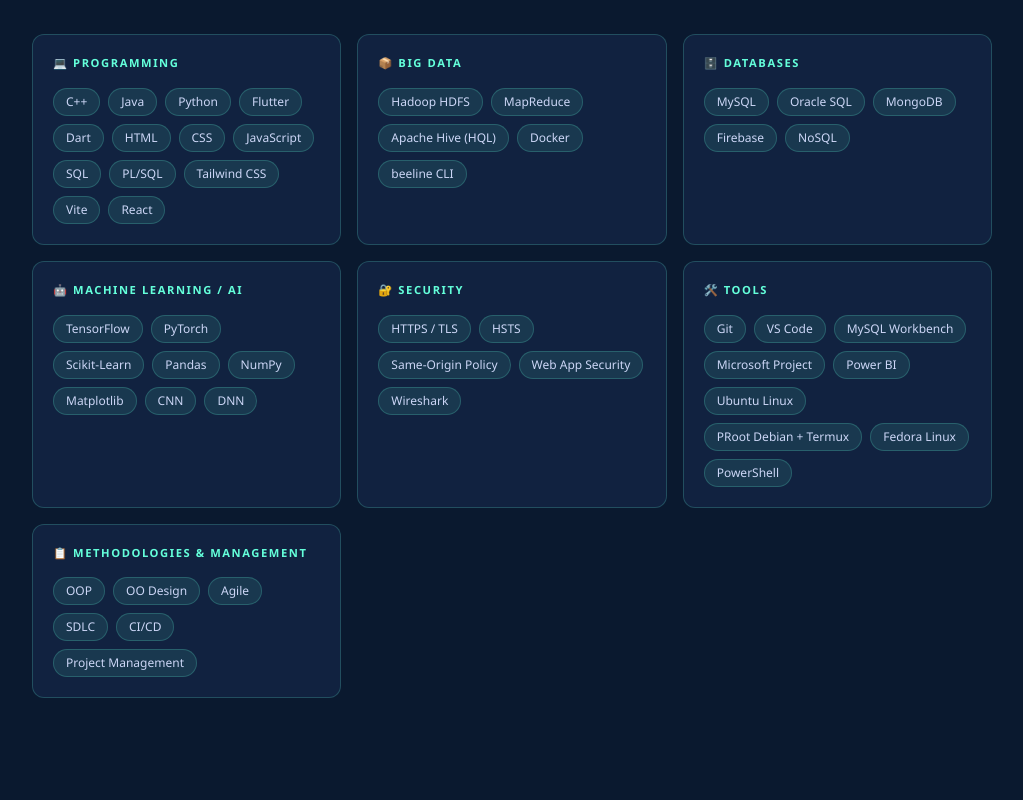
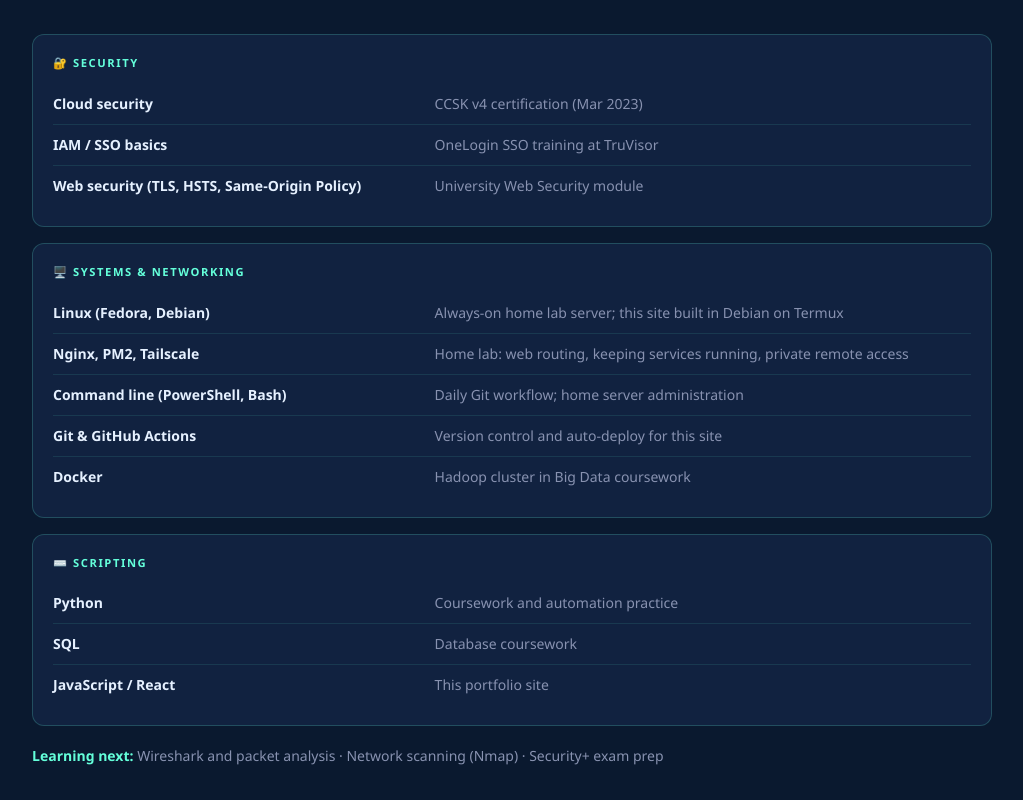
Before and after one commit to ddevMetal/chounmeng-resume, a React (Vite) app: page / in a window 1280 px wide. Shown: the part 2440-3240 px from the top of the page, without its empty margins (128-1151 px from the left). Built offline with nearby package versions, Linux system fonts and the light colour scheme.

Commit message:
Round 5: skills with evidence

```diff
--- a/src/components/Skills.jsx
+++ b/src/components/Skills.jsx
@@ -1,32 +1,43 @@
 import Section, { SectionHeader } from './Section';
-import { skills } from '../data/resume';
+import { skills, learningNext } from '../data/resume';
 
 export default function Skills() {
   return (
     <Section id="skills">
-      <SectionHeader tag="What I Know" title="Skills" />
-      <div className="grid grid-cols-1 sm:grid-cols-2 lg:grid-cols-3 gap-4">
+      <SectionHeader tag="What I Use" title="Skills" />
+
+      {/* One card per group; each row = skill (left) + where it was used (right) */}
+      <div className="flex flex-col gap-4">
         {skills.map(({ category, icon, items }) => (
           <div
             key={category}
-            className="bg-cv-card border border-cv-teal/20 rounded-xl p-5 transition-all duration-300 hover:border-cv-teal hover:-translate-y-1 hover:shadow-teal-md"
+            className="bg-cv-card border border-cv-teal/20 rounded-xl p-5 transition-all duration-300 hover:border-cv-teal hover:shadow-teal-md"
           >
-            <p className="text-cv-teal text-[0.7rem] font-bold tracking-[0.14em] uppercase mb-4">
+            <p className="text-cv-teal text-[0.7rem] font-bold tracking-[0.14em] uppercase mb-3">
               {icon} {category}
             </p>
-            <div className="flex flex-wrap gap-2">
-              {items.map(item => (
-                <span
-                  key={item}
-                  className="bg-cv-teal/10 border border-cv-teal/20 text-cv-text text-[0.75rem] font-medium px-3 py-1 rounded-full cursor-default transition-all duration-200 hover:bg-cv-teal hover:border-cv-teal hover:text-cv-navy hover:-translate-y-0.5"
+            <ul className="divide-y divide-cv-teal/10">
+              {items.map(({ name, evidence }) => (
+                <li
+                  key={name}
+                  className="py-2.5 grid grid-cols-1 md:grid-cols-[minmax(0,2fr)_minmax(0,3fr)] gap-x-6 gap-y-0.5"
                 >
-                  {item}
-                </span>
+                  <span className="text-cv-bright text-sm font-semibold">{name}</span>
+                  <span className="text-cv-muted text-sm">{evidence}</span>
+                </li>
               ))}
-            </div>
+            </ul>
           </div>
         ))}
       </div>
+
+      {/* Learning next: only drawn if the list has items */}
+      {learningNext && learningNext.length > 0 && (
+        <p className="mt-5 text-sm text-cv-muted">
+          <span className="text-cv-teal font-semibold">Learning next: </span>
+          {learningNext.join(' · ')}
+        </p>
+      )}
     </Section>
   );
 }
--- a/src/data/resume.js
+++ b/src/data/resume.js
@@ -48,87 +48,47 @@
 };
 
 // ─── Skills ──────────────────────────────────────────────────────────────────
+// Each group lists skills with the evidence behind them.
+//   name:     the skill
+//   evidence: where you actually used it (keep it short and true)
+// Only list skills you can back up. Move items from learningNext into a group once done.
 export const skills = [
-  {
-    category: "Programming",
-    icon: "💻",
-    items: [
-      "C++",
-      "Java",
-      "Python",
-      "Flutter",
-      "Dart",
-      "HTML",
-      "CSS",
-      "JavaScript",
-      "SQL",
-      "PL/SQL",
-      "Tailwind CSS",
-      "Vite",
-      "React",
-    ],
-  },
-  {
-    category: "Big Data",
-    icon: "📦",
-    items: [
-      "Hadoop HDFS",
-      "MapReduce",
-      "Apache Hive (HQL)",
-      "Docker",
-      "beeline CLI",
-    ],
-  },
-  {
-    category: "Databases",
-    icon: "🗄️",
-    items: ["MySQL", "Oracle SQL", "MongoDB", "Firebase", "NoSQL"],
-  },
-  {
-    category: "Machine Learning / AI",
-    icon: "🤖",
-    items: [
-      "TensorFlow",
-      "PyTorch",
-      "Scikit-Learn",
-      "Pandas",
-      "NumPy",
-      "Matplotlib",
-      "CNN",
-      "DNN",
-    ],
-  },
   {
     category: "Security",
     icon: "🔐",
     items: [
-      "HTTPS / TLS",
-      "HSTS",
-      "Same-Origin Policy",
-      "Web App Security",
-      "Wireshark",
+      { name: "Cloud security", evidence: "CCSK v4 certification (Mar 2023)" },
+      { name: "IAM / SSO basics", evidence: "OneLogin SSO training at TruVisor" },
+      { name: "Web security (TLS, HSTS, Same-Origin Policy)", evidence: "University Web Security module" },
     ],
   },
   {
-    category: "Tools",
-    icon: "🛠️",
+    category: "Systems & Networking",
+    icon: "🖥️",
     items: [
-      "Git",
-      "VS Code",
-      "MySQL Workbench",
-      "Microsoft Project",
-      "Power BI",
-      "Ubuntu Linux",
-      "PRoot Debian + Termux",
-      "Fedora Linux",
-      "PowerShell",
+      { name: "Linux (Fedora, Debian)", evidence: "Always-on home lab server; this site built in Debian on Termux" },
+      { name: "Nginx, PM2, Tailscale", evidence: "Home lab: web routing, keeping services running, private remote access" },
+      { name: "Command line (PowerShell, Bash)", evidence: "Daily Git workflow; home server administration" },
+      { name: "Git & GitHub Actions", evidence: "Version control and auto-deploy for this site" },
+      { name: "Docker", evidence: "Hadoop cluster in Big Data coursework" },
     ],
   },
   {
-    category: "Methodologies & Management",
-    icon: "📋",
-    items: ["OOP", "OO Design", "Agile", "SDLC", "CI/CD", "Project Management"],
+    category: "Scripting",
+    icon: "⌨️",
+    items: [
+      { name: "Python", evidence: "Coursework and automation practice" },
+      { name: "SQL", evidence: "Database coursework" },
+      { name: "JavaScript / React", evidence: "This portfolio site" },
+    ],
   },
+];
+
+// Short "learning next" line shown under the skills
+export const learningNext = [
+  "Wireshark and packet analysis",
+  "Network scanning (Nmap)",
+  "Security+ exam prep",
 ];
 
 // ─── Experience ──────────────────────────────────────────────────────────────
```
